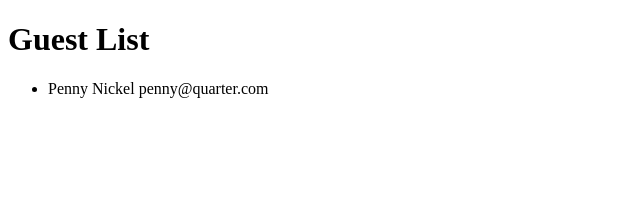
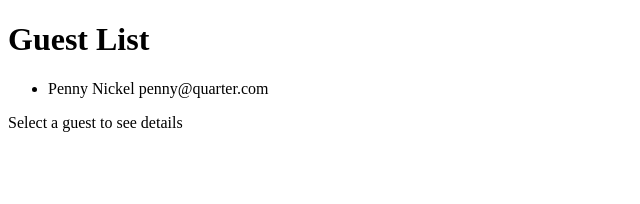
Before and after one commit to emiliodmorales/guest-list, a React (Vite) app: page / in a window 1280 px wide. Shown: the top 204 px of the page, without its empty margins (0-640 px from the left). Built offline with nearby package versions, Linux system fonts and the light colour scheme.

Commit message:
prompt user to select a guest

```diff
--- a/src/components/GuestList.jsx
+++ b/src/components/GuestList.jsx
@@ -7,6 +7,7 @@ export default function GuestList({ guests, selectGuest }) {
           <GuestItem guest={guest} selectGuest={selectGuest} />
         ))}
       </ul>
+      <p>Select a guest to see details</p>
     </>
   );
 }
```
